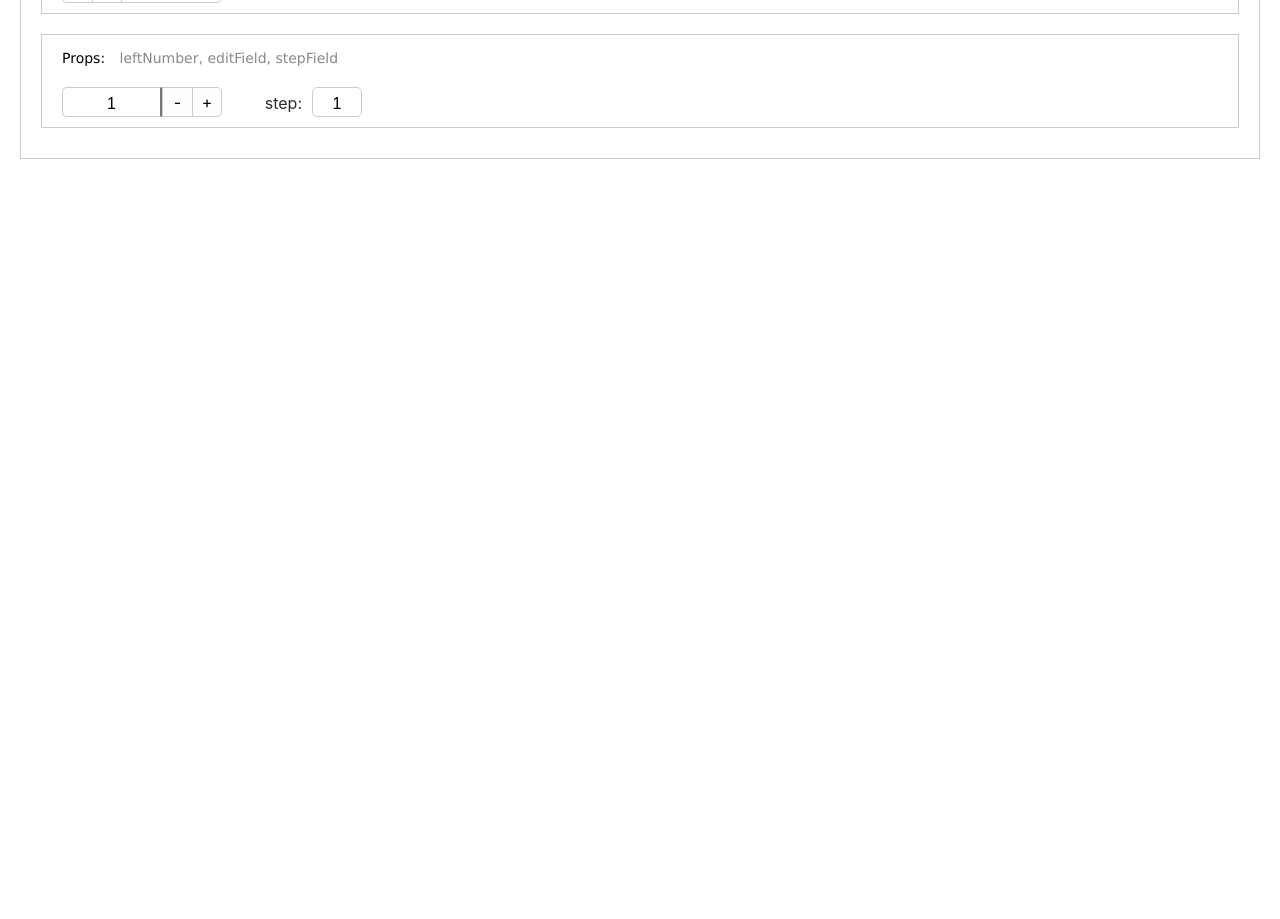
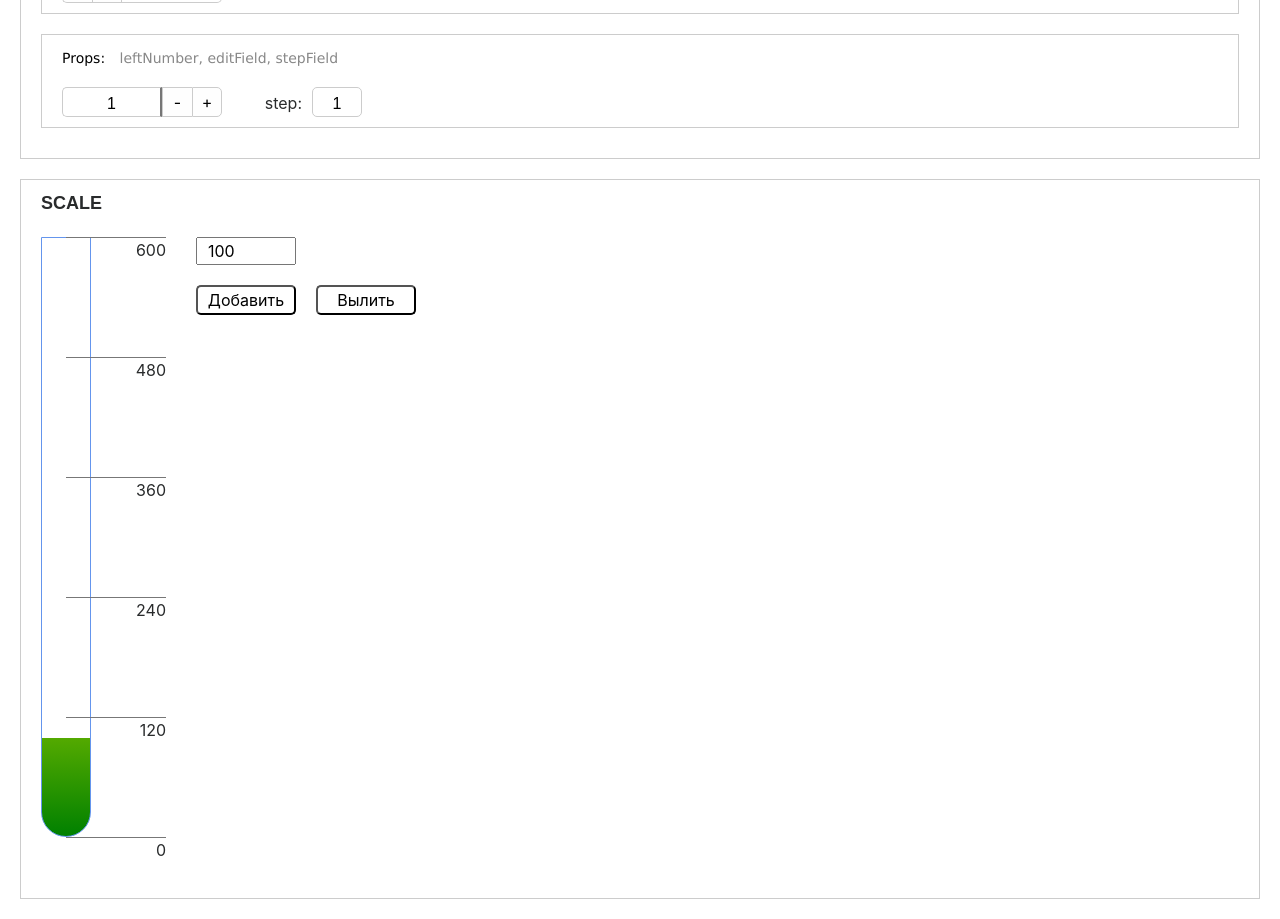
Before and after one commit to AlexMilweb/react-training, a React app: page / in a window 1280 px wide. Shown: the part 500-1419 px from the top of the page. Before the commit the page ends 800 px from the top, so only its background shows below. Built offline with nearby package versions, Linux system fonts and the light colour scheme.

Commit message:
добавлен компонент Scale

```diff
--- a/src/components/App/App.js
+++ b/src/components/App/App.js
@@ -1,6 +1,7 @@
 import React, { Component } from 'react';
 import Example from '../Example/Example';
 import Counter from '../Counter/Counter';
+import Scale from '../Scale/Scale';
 import './App.less';
 
 export default class App extends Component {
@@ -41,6 +42,11 @@ export default class App extends Component {
                         />
                     </Example>
                 </Example>
+                <Example exampleName="Scale">
+                    <Scale
+                        simpleLevel='100'
+                    />
+                </Example>
             </div>
         );
     }
--- /dev/null
+++ b/src/components/Scale/Scale.js
@@ -0,0 +1,91 @@
+import React, { Component } from 'react';
+import './Scale.less';
+
+export default class Scale extends Component {
+    state = {
+        maxScale: +this.props.maxScale || 600,
+        minScale: +this.props.minScale || 1,
+        steps: +this.props.steps || 5,
+        heightScale: 600 / (+this.props.steps || 5),
+        simpleLevel: +this.props.simpleLevel || 0,
+        addCounter: +this.props.addCounter || 100
+    }
+
+    addGraduation() {
+        const step = this.state.maxScale / this.state.steps;
+        let arrSteps = [];
+
+        for (let i = 0; i <= this.state.maxScale; i += step) {
+            const style = {
+                height: this.state.heightScale + 'px'
+            }
+
+            arrSteps.push(
+                <li
+                    className='scale__item'
+                    key={i}
+                    style={style}
+                >{i}</li>
+            )
+        }
+        return arrSteps;
+    }
+
+    addLevel() {
+        this.setState({
+            simpleLevel: this.state.simpleLevel + this.state.addCounter
+        });
+    }
+
+    pourLevel() {
+        this.setState({
+            simpleLevel: this.state.simpleLevel - this.state.addCounter
+        });
+    }
+
+    onChangeCounter(e) {
+        const val = e.target.value;
+
+        this.setState({
+            addCounter: +val
+        });
+    }
+
+    render() {
+        return (
+            <div className='scale'>
+                <div className='scale__line-wrap'>
+                    <div
+                        className='scale__line-inner'
+                        style={{transform: 'translateY(-' + this.state.simpleLevel + 'px)'}}
+                    />
+                </div>
+                <ul className='scale__graduation'>
+                    {this.addGraduation()}
+                </ul>
+                <div className='scale__controls'>
+                    <input
+                        className='scale__input'
+                        name='quantity'
+                        value={this.state.addCounter}
+                        onChange={this.onChangeCounter.bind(this)}
+                    />
+                    <button
+                        className='scale__button'
+                        value={this.state.simpleLevel}
+                        onClick={this.addLevel.bind(this)}
+                    >
+                        Добавить
+                    </button>
+                    <button
+                        className='scale__button'
+                        value={this.state.simpleLevel}
+                        onClick={this.pourLevel.bind(this)}
+                    >
+                        Вылить
+                    </button>
+                </div>
+            </div>
+        );
+    }
+}
--- /dev/null
+++ b/src/components/Scale/Scale.less
@@ -0,0 +1,70 @@
+@import '../../styles/common.less';
+
+.scale {
+    display: flex;
+    margin-bottom: 50px;
+    max-width: 500px;
+
+    &__line-wrap {
+        flex-shrink: 0;
+        overflow: hidden;
+        width: 50px;
+        height: 600px;
+        border: 1px solid cornflowerblue;
+        border-radius: 0 0 25px 25px;
+        background-image: linear-gradient(red, yellow, green);
+    }
+
+    &__line-inner {
+        height: 600px;
+        background-color: white;
+        transition: transform 0.3s;
+    }
+
+    &__graduation {
+        position: relative;
+        z-index: 1;
+        display: flex;
+        flex-direction: column-reverse;
+        flex-shrink: 0;
+        margin-right: 30px;
+        margin-bottom: 0;
+        margin-left: -25px;
+        padding: 0;
+        width: 100px;
+        list-style: none;
+    }
+
+    &__item {
+        border-top: 1px solid #777;
+        text-align: right;
+
+        &:first-child {
+            height: 0 !important;
+        }
+    }
+
+    &__input {
+        display: block;
+        margin-bottom: 20px;
+        padding: 0 10px;
+        width: 100px;
+
+        &:focus {
+            outline: none;
+        }
+    }
+
+    &__button {
+        margin-right: 20px;
+        margin-bottom: 10px;
+        width: 100px;
+        border-radius: 5px;
+        background: transparent;
+        cursor: pointer;
+
+        &:focus {
+            outline: none;
+        }
+    }
+}
```
